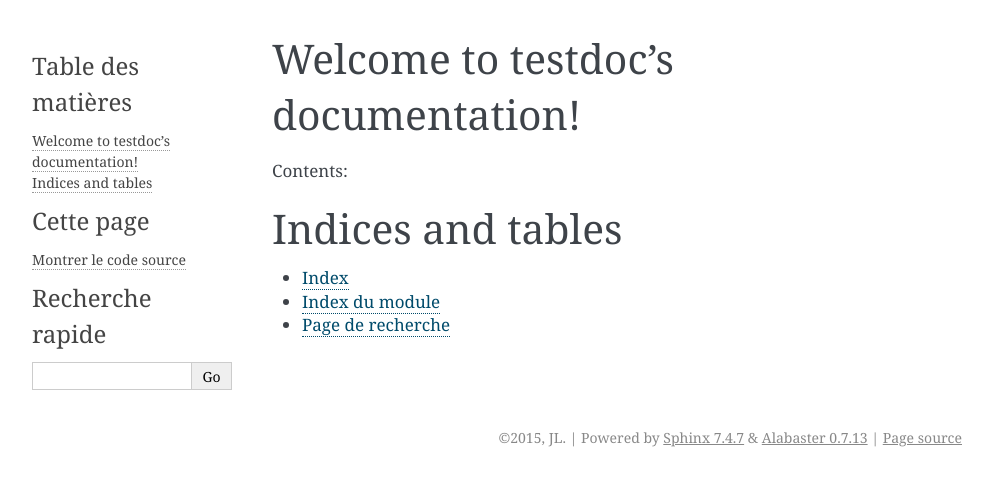
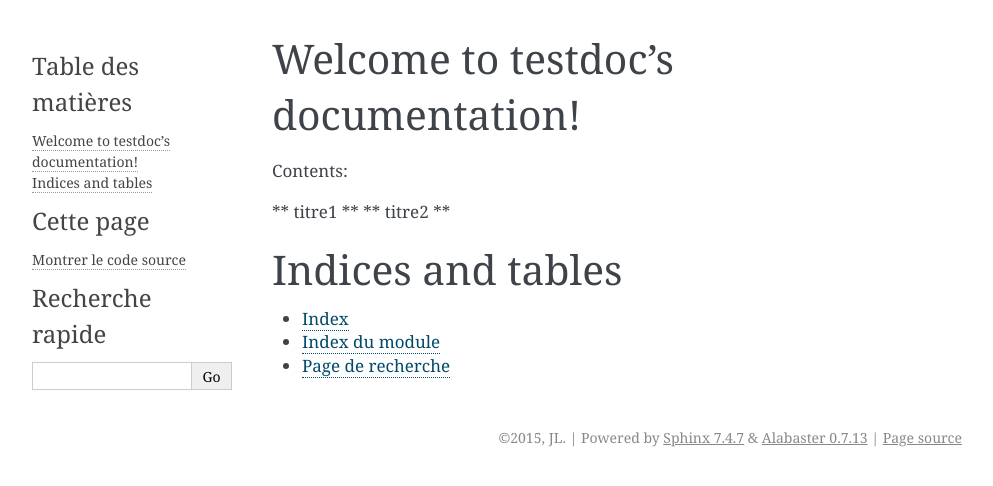
Before and after one commit to lambil/testdoc, a Sphinx documentation site: the page built from docs/source/index.rst, in a window 1280 px wide. Shown: the top 486 px of the page, without its empty margins (148-1141 px from the left). Built offline with Sphinx 7.4.7, drawn with Linux system fonts in a browser that asks for light colours.

Commit message:
delete theme

```diff
--- a/docs/source/conf.py
+++ b/docs/source/conf.py
@@ -111,7 +111,7 @@
 
 # The theme to use for HTML and HTML Help pages.  See the documentation for
 # a list of builtin themes.
-html_theme = 'alabaster'
+#html_theme = 'alabaster'
 
 # Theme options are theme-specific and customize the look and feel of a theme
 # further.  For a list of options available for each theme, see the
--- a/docs/source/index.rst
+++ b/docs/source/index.rst
@@ -12,6 +12,9 @@
    :maxdepth: 2
 
 
+** titre1 **
+** titre2 **
+
 
 Indices and tables
 ==================
--- a/docs/test.rst
+++ b/docs/test.rst
@@ -1 +1 @@
-sdsdg
+gdfgdfg df dsdsdg
```
